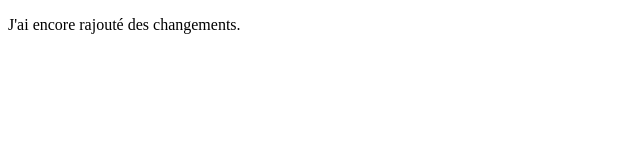
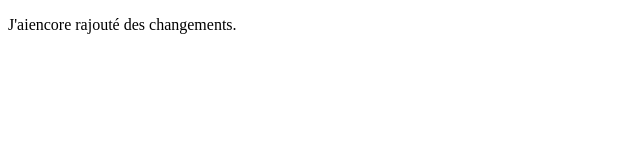
Before and after one commit to jeremt/atelier-git, a plain HTML site: page index.html in a window 1280 px wide. Shown: the full height of the page, 0-640 px from the left. Drawn offline with Linux system fonts and the light colour scheme.

Commit message:
feat(website): add index

```diff
--- a/index.html
+++ b/index.html
@@ -1,16 +1,11 @@
 <!DOCTYPE html>
 <html lang="en">
-
   <head>
     <meta charset="UTF-8" />
     <meta name="viewport" content="width=device-width, initial-scale=1.0" />
-  <title>Salut, c'est Gab</title>
-  <title>Salut, c'est Alex</title>
-
+    <title>Salut, c'est Jerem</title>
   </head>
-
   <body>
-  <p>J'ai encore rajouté des changements.</p>
+      <p>J'aiencore rajouté des changements.</p>
   </body>
-
 </html>
```
Lines whose indentation alone changed are shown as unchanged.
